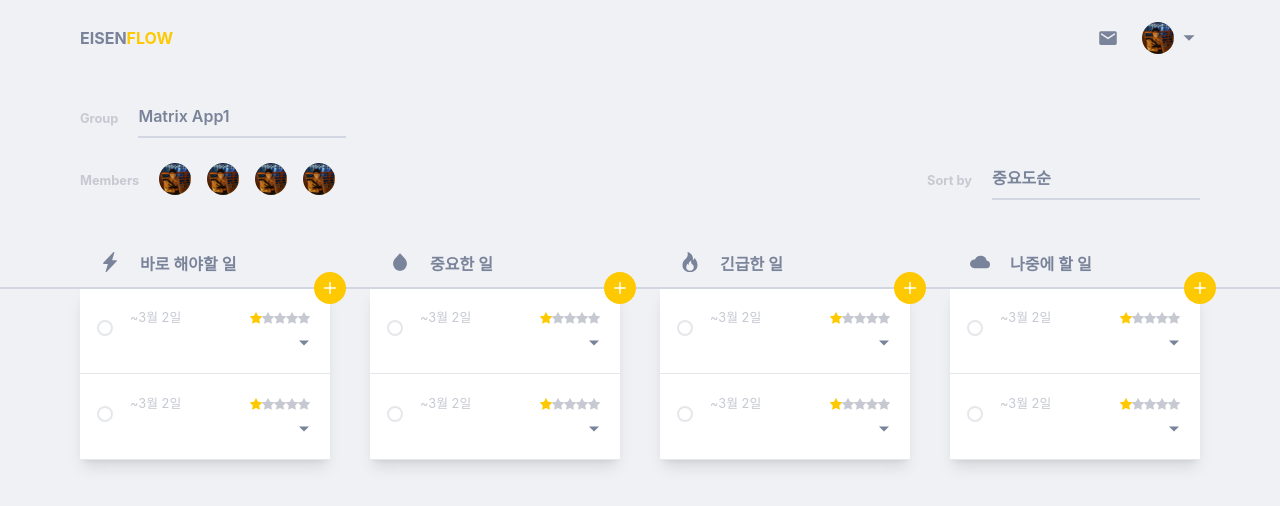
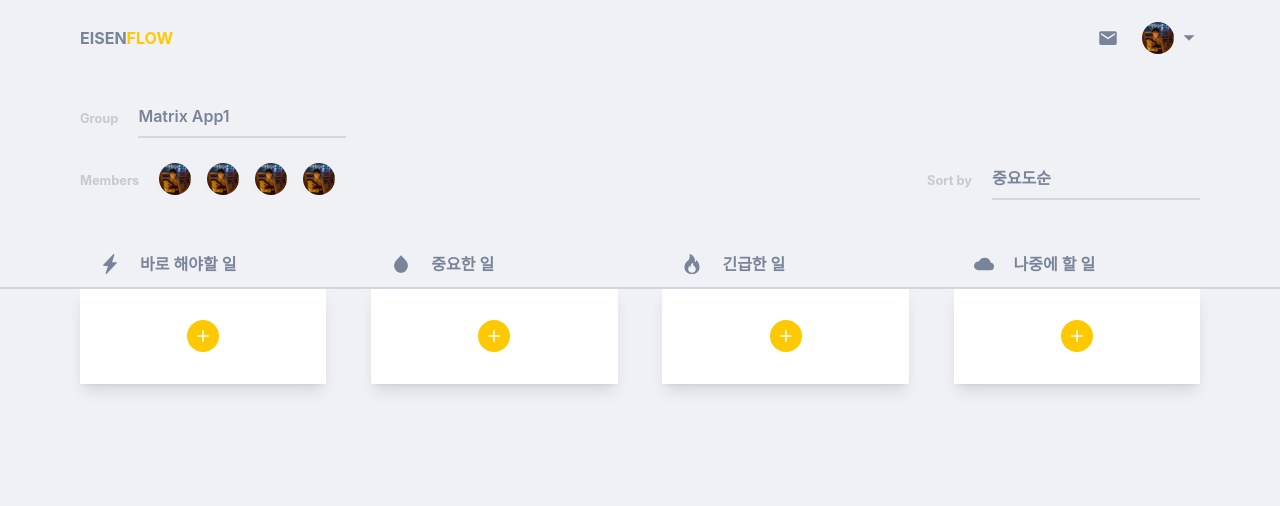
Before and after one commit to YongJaeHyun/Eisenflow, a React (Create React App) app: page / in a window 1280 px wide. Shown: the top 506 px of the page. Built offline with nearby package versions, Linux system fonts and the light colour scheme.

Commit message:
drag and drop 구현

```diff
--- a/src/components/GroupWorkList.tsx
+++ b/src/components/GroupWorkList.tsx
@@ -1,38 +1,62 @@
-import { useState } from "react";
 import { IconType } from "react-icons";
 import { BsPlus } from "react-icons/bs";
 import GroupWorkListCard from "./GroupWorkListCard";
+import { ICardData, currentAddGroupIdx, isModalVisible } from "../atoms";
+import { useSetRecoilState } from "recoil";
+import { Droppable } from "react-beautiful-dnd";
 
 interface IGroupWorkList {
   Icon: IconType;
   groupName: string;
+  groupIdx: string;
+  workList: ICardData[];
 }
 
-const GroupWorkList = ({ Icon, groupName }: IGroupWorkList) => {
-  const [workList, setWorkList] = useState([1, 2]);
+const GroupWorkList = ({ Icon, groupName, groupIdx, workList }: IGroupWorkList) => {
+  const setIsVisible = useSetRecoilState(isModalVisible);
+  const setCurrentAddIdx = useSetRecoilState(currentAddGroupIdx);
+
+  const showModal = () => {
+    setIsVisible(true);
+    setCurrentAddIdx(parseInt(groupIdx));
+  };
 
   return (
-    <div className="w-full">
-      <div className="flex px-5 py-3">
+    <Droppable droppableId={groupIdx}>
+      {(provided) => (
+        <div
+          className="w-full lg:w-[22%]"
+          {...provided.droppableProps}
+          ref={provided.innerRef}
+        >
+          <div className="flex items-center px-5 py-3">
             <Icon />
             <h2 className="font-semibold">{groupName}</h2>
           </div>
-      <div className="bg-white min-h-[8rem] shadow-lg relative">
+          <div className="bg-white shadow-lg relative">
             <button
               type="button"
               className={`w-8 h-8 rounded-full flex justify-center items-center absolute z-20 ${
                 workList.length
                   ? "-top-4 -right-4"
-              : "top-[4rem] -translate-y-1/2 right-1/2 translate-x-1/2 "
+                  : "top-[3rem] -translate-y-1/2 right-1/2 translate-x-1/2 "
               } bg-yellow`}
+              onClick={showModal}
             >
               <BsPlus size={24} className="text-white" />
             </button>
-        {workList?.map((_, idx) => (
-          <GroupWorkListCard key={idx} />
-        ))}
+            {workList.length ? (
+              workList.map((cardData, idx) => (
+                <GroupWorkListCard key={idx} cardData={cardData} idx={idx} />
+              ))
+            ) : (
+              <div className="w-full h-24 bg-white shadow-lg absolute"></div>
+            )}
+            {provided.placeholder}
           </div>
         </div>
+      )}
+    </Droppable>
   );
 };
 
--- a/src/components/GroupWorkListCard.tsx
+++ b/src/components/GroupWorkListCard.tsx
@@ -1,42 +1,46 @@
 import { useState } from "react";
-import { BsStarFill } from "react-icons/bs";
+import { ICardData } from "../atoms";
 import Dropdown from "./Dropdown";
+import Rate from "./Rate";
+import { Draggable } from "react-beautiful-dnd";
 
-const GroupWorkListCard = () => {
-  const [rate, setRate] = useState(0);
+interface IGroupWorkListCard {
+  cardData: ICardData;
+  idx: number;
+}
 
-  const changeRate = (rate: number) => setRate(rate);
+const GroupWorkListCard = ({
+  cardData: { deadline, rate, title, content },
+  idx,
+}: IGroupWorkListCard) => {
+  const [initRate, setRate] = useState(rate);
+  const month = deadline.getMonth() + 1;
+  const days = deadline.getDate();
 
   return (
-    <div className="flex border-b">
-      <div className="w-1/5 h-20 flex justify-center items-center">
+    <Draggable draggableId={deadline.toDateString() + rate + title + content} index={idx}>
+      {(provided) => (
+        <div
+          className="flex border-b bg-white"
+          {...provided.draggableProps}
+          {...provided.dragHandleProps}
+          ref={provided.innerRef}
+        >
+          <div className="w-1/5 h-24 flex justify-center items-center">
             <button type="button" className="w-4 h-4 rounded-full border-2"></button>
           </div>
           <div className="w-4/5 pr-4 my-5">
             <div className="flex justify-between mb-1">
-          <span className="text-sm">~3월 2일</span>
+              <span className="text-sm">{`~${month}월 ${days}일`}</span>
               <div className="flex items-center">
-            {Array(5)
-              .fill(null)
-              .map((_, idx) =>
-                rate >= idx ? (
-                  <button key={idx} onClick={() => changeRate(idx)}>
-                    <BsStarFill size={12} className={`text-yellow ${idx === 4 && "mr-1"}`} />
-                  </button>
-                ) : (
-                  <button key={idx} onClick={() => changeRate(idx)}>
-                    <BsStarFill
-                      size={12}
-                      className={`text-lightgray ${idx === 4 && "mr-1"}`}
-                    />
-                  </button>
-                )
-              )}
+                <Rate rate={initRate} setRate={setRate} size={12} />
               </div>
             </div>
-        <Dropdown />
+            <Dropdown title={title} content={content} />
           </div>
         </div>
+      )}
+    </Draggable>
   );
 };
 
```
Lines whose indentation alone changed are shown as unchanged.
